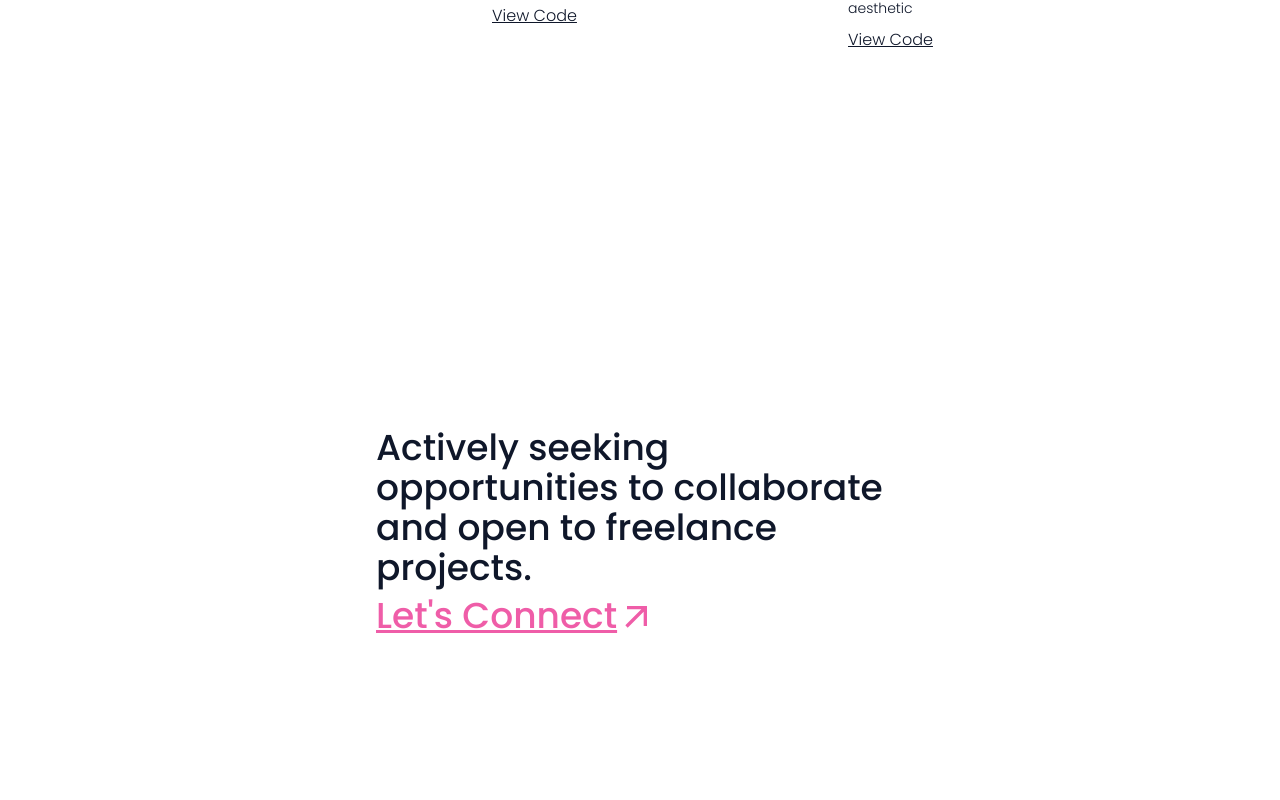
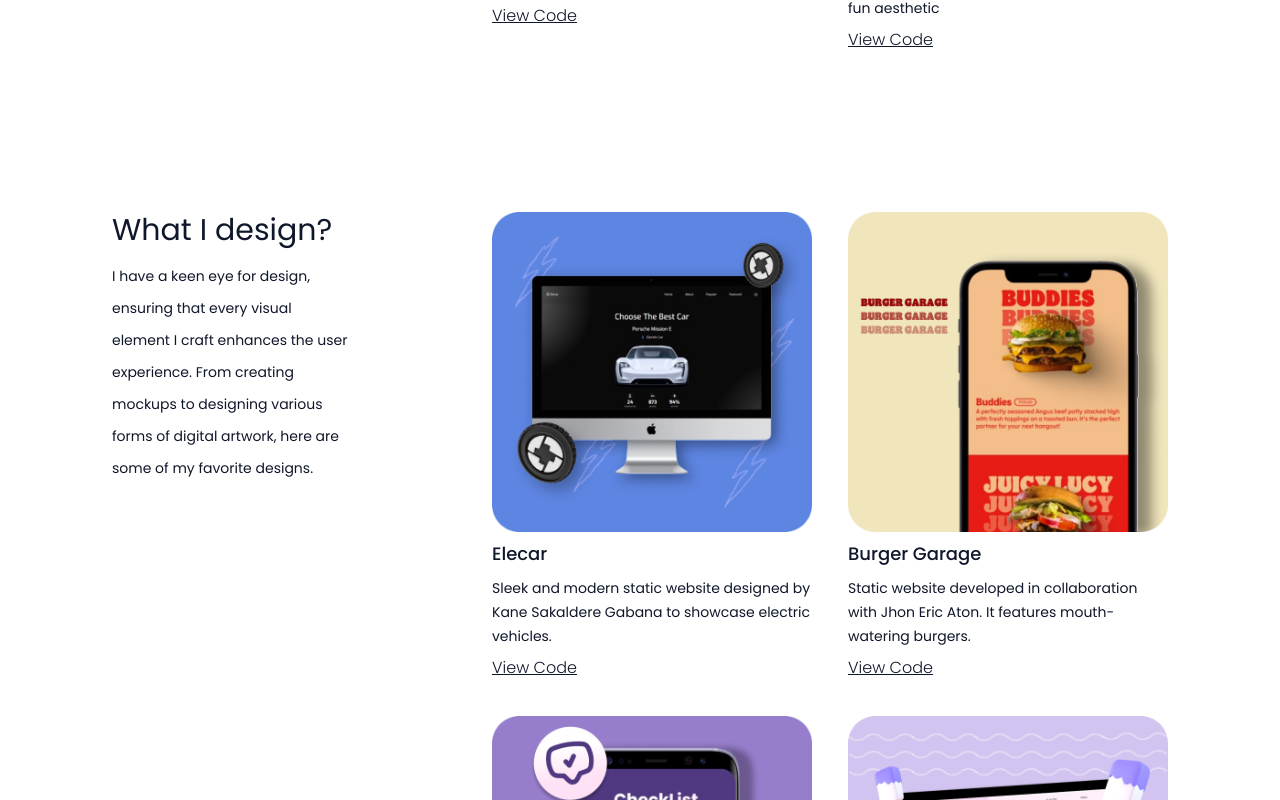
Before and after one commit to biancavictorino/bianca-victorino, a React (Vite) app: page / in a window 1280 px wide. Shown: the part 2600-3400 px from the top of the page. Built offline with nearby package versions, Linux system fonts and the light colour scheme.

Commit message:
added scroll behavior

```diff
--- a/src/App.jsx
+++ b/src/App.jsx
@@ -3,8 +3,31 @@ import Hero from "./components/Hero"
 import About from "./components/About"
 import CodeWorks from "./components/CodeWorks"
 import Contact from "./components/Contact"
+import DesignWorks from "./components/DesignWorks"
+import { useEffect, useState } from "react"
 
 function App() {
+
+  const [openNavbar, setOpenNavbar] = useState(true)
+  let lastScrollY = window.scrollY;
+
+  const handleScroll = () => {
+    const currentScrollY = window.scrollY;
+    if (currentScrollY > lastScrollY) {
+      setOpenNavbar(false);
+    }
+    else {
+      setOpenNavbar(true);
+    }
+    lastScrollY = currentScrollY;
+  }
+
+  useEffect(() => {
+    window.addEventListener('scroll', handleScroll);
+    return () => {
+      window.addEventListener('scroll', handleScroll);
+    };
+  }, []);
 
   return (
     <>
@@ -13,6 +36,7 @@ function App() {
       <Hero />
       <About />
       <CodeWorks />
+      <DesignWorks />
       <Contact />
     </div>
     </>
--- a/src/components/CodeWorks.jsx
+++ b/src/components/CodeWorks.jsx
@@ -16,7 +16,7 @@ const CodeWorks = () => {
                         <img src={codes.image} className='h-80 w-80' alt="" />
                         <div className='flex flex-col gap-2 justify-center w-80'>
                             <h1 className='text-lg font-medium'>{codes.title}</h1>
-                            <p className='font-light leading-6 text-sm'>{codes.description}</p>
+                            <p className='font-normal leading-6 text-sm'>{codes.description}</p>
                             <a href={codes.link} className='underline decoration-solid font-light hover:text-primary-color duration-200 delay-100'>View Code</a>
                         </div>
                     </div>
--- a/src/components/Contact.jsx
+++ b/src/components/Contact.jsx
@@ -6,8 +6,8 @@ const Contact = () => {
   return (
     <div id='contact' className='relative px-9 lg:px-28 h-screen flex flex-col justify-center items-center overflow-hidden'>
         <div className='flex flex-col lg:w-1/2 gap-2'>
-            <h1 className='text-3xl font-medium text-left lg:text-4xl'>Actively seeking opportunities to collaborate and open to freelance projects.</h1>
-            <a href="mailto:biancamarie.victorino@gmail.com" className='text-3xl text-left underline decoration-solid font-medium text-primary-color lg:text-4xl flex flex-row hover:-translate-y-1 transition ease-in-out duration-100 delay-200'>Let's Connect <MdArrowOutward size={40} /></a>
+            <h1 className='text-3xl font-medium text-left lg:text-5xl'>Actively seeking opportunities to collaborate and open to freelance projects.</h1>
+            <a href="mailto:biancamarie.victorino@gmail.com" className='text-3xl text-left underline decoration-solid font-medium text-primary-color lg:text-5xl flex flex-row hover:-translate-y-1 transition ease-in-out duration-100 delay-200'>Let's Connect <MdArrowOutward size={40} /></a>
         </div>
         <div className='absolute flex flex-col justify-center items-center gap-3 bottom-8 lg:flex-row lg:justify-between lg:w-screen lg:px-28'>
             <Socials />
--- a/src/components/DesignWorks.jsx
+++ b/src/components/DesignWorks.jsx
@@ -0,0 +1,30 @@
+import React from 'react'
+import { Code } from '../Data/Code'
+
+const DesignWorks = () => {
+  return (
+    <div id='designs' className='px-9 py-20 h-auto lg:px-28 overflow-hidden flex flex-col gap-8 lg:flex-row'>
+        <div className='flex flex-col gap-3 lg:w-2/5'>
+            <h1 className='text-3xl'>What I design?</h1>
+            <p className='text-sm leading-8'>I have a keen eye for design, ensuring that every visual element I craft enhances the user experience. From creating mockups to designing various forms of digital artwork, here are some of my favorite designs.</p>
+        </div>
+        <div className='works flex flex-col gap-9 lg:grid lg:grid-rows-2 lg:grid-flow-col lg:pl-28'>
+            {
+                Code.map(codes => (
+                    <div className='flex flex-col gap-2 items-center'>
+                        <img src={codes.image} className='h-80 w-80' alt="" />
+                        <div className='flex flex-col gap-2 justify-center w-80'>
+                            <h1 className='text-lg font-medium'>{codes.title}</h1>
+                            <p className='font-normal leading-6 text-sm'>{codes.description}</p>
+                            <a href={codes.link} className='underline decoration-solid font-light hover:text-primary-color duration-200 delay-100'>View Code</a>
+                        </div>
+                    </div>
+                ))
+            }
+
+        </div>
+    </div>
+  )
+}
+
+export default DesignWorks
--- a/src/components/Navbar.jsx
+++ b/src/components/Navbar.jsx
@@ -9,6 +9,11 @@ const Navbar = () => {
 
     }
 
+    const scrollToSection = (id) => {
+        const element = document.getElementById(id);
+        element.scrollIntoView({ behavior: 'smooth' });
+    };
+
   return (
     <div className='absolute w-full bg-background-color bg-opacity-50 px-8 py-4 flex flex-row items-center justify-between lg:px-28'>
         <div className='logo'>
@@ -16,9 +21,9 @@ const Navbar = () => {
         </div>
         <div className='flex flex-row items-center gap-5 md:gap-10'>
             <div className='hidden md:flex md:flex-row md:gap-9'>
-                <a href="#story" className='text-sm font-normal hover:text-primary-color duration-200 delay-100'>My Story</a>
-                <a href="#codes" className='text-sm font-normal hover:text-primary-color duration-200 delay-100'>Works</a>
-                <a href="#contact" className='text-sm font-normal hover:text-primary-color duration-200 delay-100'>Contact</a>
+                <a onClick={() => scrollToSection('story')} className='text-sm font-normal hover:text-primary-color duration-200 delay-100 cursor-pointer'>My Story</a>
+                <a onClick={() => scrollToSection('codes')} className='text-sm font-normal hover:text-primary-color duration-200 delay-100 cursor-pointer'>Works</a>
+                <a onClick={() => scrollToSection('contact')} className='text-sm font-normal hover:text-primary-color duration-200 delay-100 cursor-pointer'>Contact</a>
             </div>
             <div>
                 <button className='text-xs md:text-sm border px-4 py-2 rounded-full border-primary-color hover:shadow-lg hover:shadow-pink-200 transform transition-transform hover:-translate-y-1 duration-200 delay-100'>Download CV</button>
@@ -30,9 +35,9 @@ const Navbar = () => {
                 <svg onClick={handleOpen} xmlns="http://www.w3.org/2000/svg" fill="none" viewBox="0 0 24 24" stroke-width="1.5" stroke="currentColor" className='text-text-color h-6 w-6 absolute top-6 right-8 cursor-pointer hover:text-primary-color hover:scale-110 transition ease-in-out duration-200'>
                     <path stroke-linecap="round" stroke-linejoin="round" d="M6 18 18 6M6 6l12 12" />
                 </svg>
-                <a href="#story" className='text-sm font-normal hover:text-primary-color transition ease-in-out duration-200'>My Story</a>
-                <a href="#codes" className='text-sm font-normal hover:text-primary-color transition ease-in-out duration-200'>Works</a>
-                <a href="#contact" className='text-sm font-normal hover:text-primary-color transition ease-in-out duration-200'>Contact</a>
+                <a onClick={() => scrollToSection('story')} className='text-sm font-normal hover:text-primary-color transition ease-in-out duration-200 cursor-pointer'>My Story</a>
+                <a onClick={() => scrollToSection('codes')} className='text-sm font-normal hover:text-primary-color transition ease-in-out duration-200 cursor-pointer'>Works</a>
+                <a onClick={() => scrollToSection('contact')} className='text-sm font-normal hover:text-primary-color transition ease-in-out duration-200 cursor-pointer'>Contact</a>
         </div>
 
     </div>
--- a/src/index.css
+++ b/src/index.css
@@ -37,6 +37,7 @@ body {
   background-color: #FFFF;
   color: #0F172A;
   font-family: 'Poppins';
+  scroll-behavior: smooth;
 }
 
 ::-webkit-scrollbar {
```
